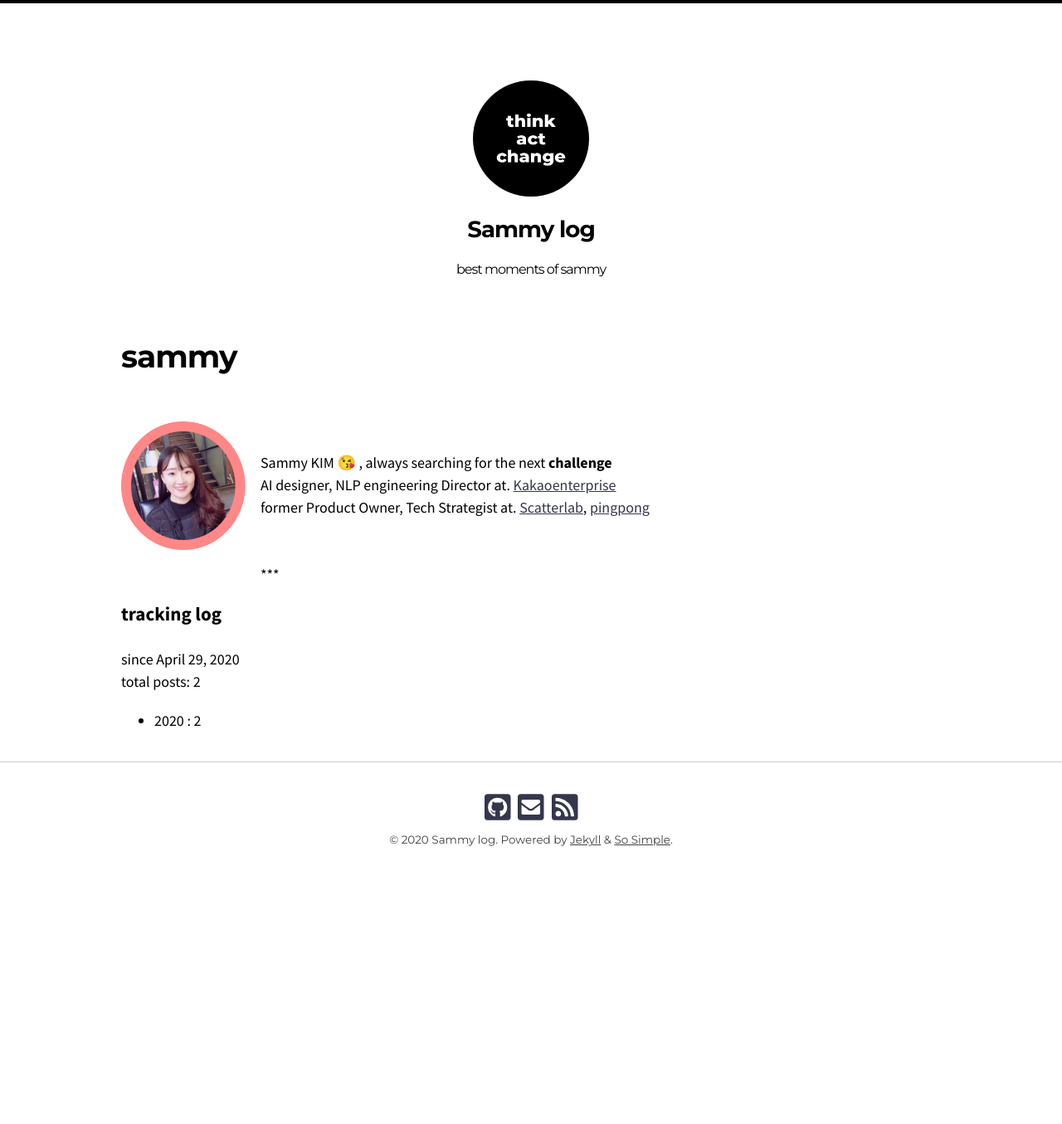
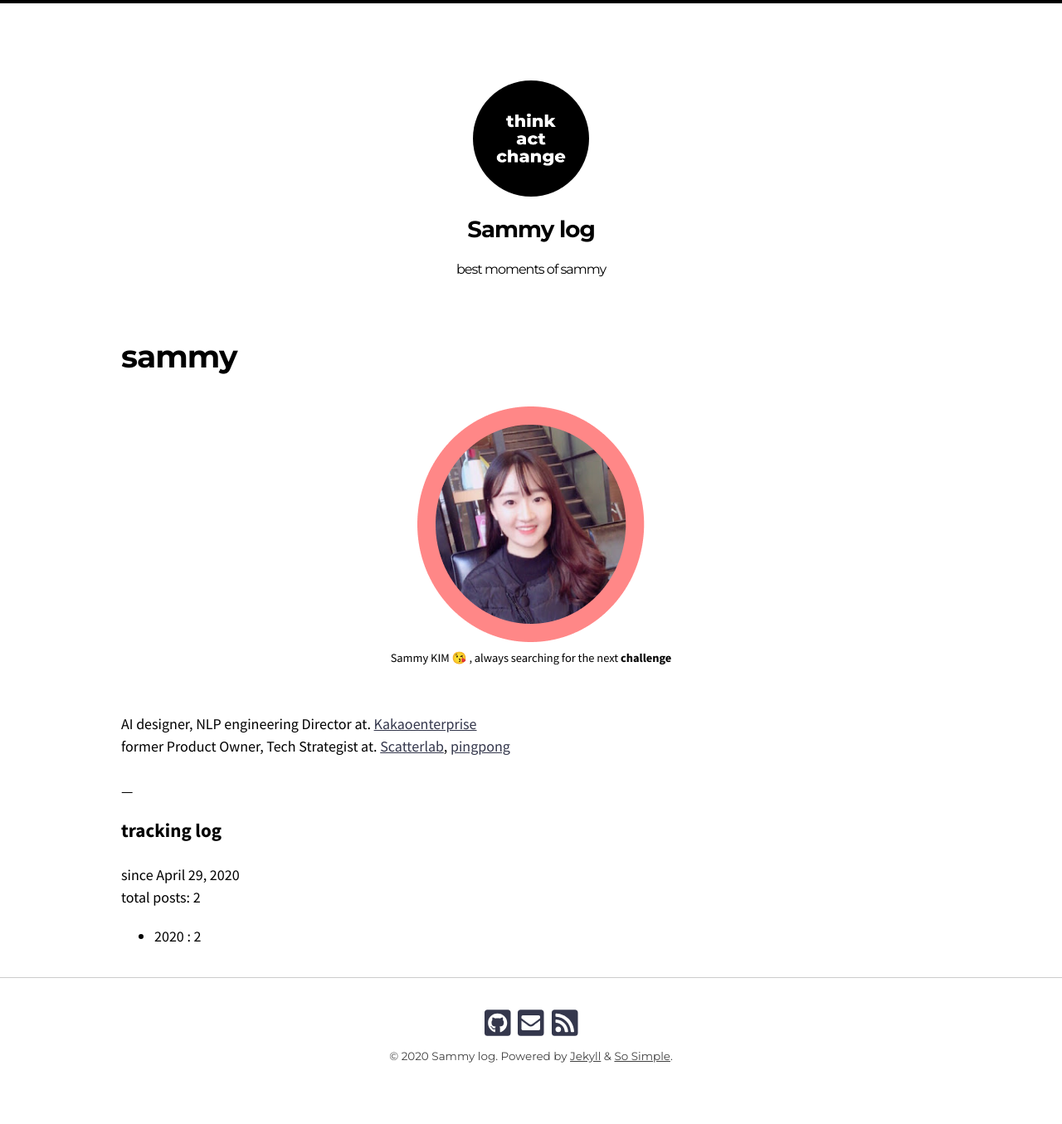
Before and after one commit to ssammykim/ssammykim.github.io, a Jekyll site: the page built from sammy.md, in a window 1280 px wide. Shown: the whole page at 83% size. Built offline with Jekyll 4.4.1, drawn with Linux system fonts in a browser that asks for light colours; nearby versions of some CDN libraries; emoji names are drawn with the system emoji font; some web fonts are replaced; before the commit the page ends 1094 px from its top, so only the background shows below that.

Commit message:
change figure alignment

```diff
--- a/sammy.md
+++ b/sammy.md
@@ -4,19 +4,20 @@ title: sammy
 permalink: /sammy/
 ---
 
-<figure style="width: 150px" class="align-left">
+<!--<figure style="width: 150px" class="align-left">
   <img src="{{ '/images/profile_page_sammy.png' | absolute_url }}" alt="">
+</figure>-->
+
+<figure class="align-center">
+  <a href="#"><img src="{{ '/images/profile_page_sammy.png' | absolute_url }}" alt=""></a>
+  <figcaption>Sammy KIM :kissing_heart: , always searching for the next <b>challenge</b></figcaption>
 </figure>
-
 <br>
-<br>
-Sammy KIM :kissing_heart: , always searching for the next **challenge**<br>
 AI designer, NLP engineering Director at. <a href="https://www.kakaoenterprise.com" target="_blank">Kakaoenterprise</a><br>
 former Product Owner, Tech Strategist at. <a href="https://scatterlab.co.kr" target="_blank">Scatterlab</a>, <a href="https://pingpong.us" target="_blank">pingpong</a>
 <br>
 <br>
-<br>
-***
+---
 ### tracking log
 since April 29, 2020
 total posts: {{ site.posts | size }}
```
